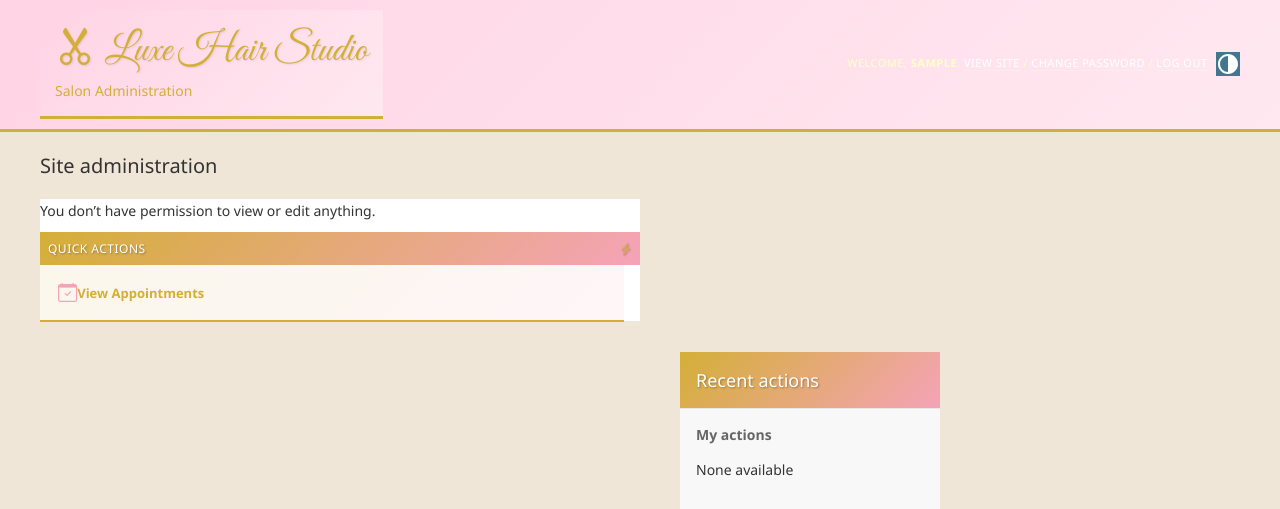
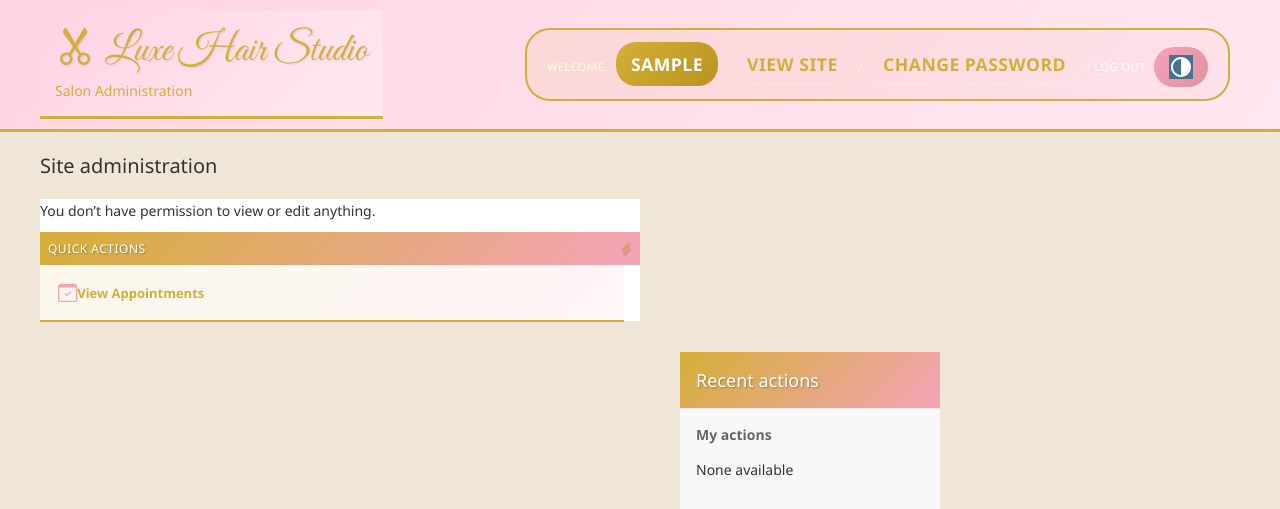
Before and after one commit to RBDevMaker/Appointment, a Django app: page /admin/ in a window 1280 px wide. Shown: the top 509 px of the page. Run offline with Django 5.2, Linux system fonts and the light colour scheme; the visitor is signed in with stand-in values (Sample User, id 1); data comes from the database, SQL or seed files in the repository; data that the repository does not hold is empty.

Commit message:
Style admin navigation links - gold, larger, prettier with hover effects

```diff
--- a/templates/admin/base_site.html
+++ b/templates/admin/base_site.html
@@ -79,5 +79,57 @@
         background: linear-gradient(135deg, rgba(212, 175, 55, 0.1) 0%, rgba(245, 163, 184, 0.1) 100%) !important;
         border-bottom: 2px solid var(--rose-gold) !important;
     }
+
+    /* Style the admin navigation links */
+    #user-tools {
+        background: linear-gradient(135deg, rgba(212, 175, 55, 0.1) 0%, rgba(245, 163, 184, 0.1) 100%) !important;
+        padding: 12px 20px !important;
+        border-radius: 25px !important;
+        margin: 10px !important;
+        border: 2px solid var(--rose-gold) !important;
+    }
+
+    #user-tools a,
+    #user-tools strong {
+        color: var(--rose-gold) !important;
+        font-size: 1.1rem !important;
+        font-weight: 600 !important;
+        text-decoration: none !important;
+        padding: 8px 12px !important;
+        border-radius: 15px !important;
+        transition: all 0.3s ease !important;
+        display: inline-block !important;
+        margin: 0 5px !important;
+    }
+
+    #user-tools a:hover {
+        background: linear-gradient(135deg, var(--rose-gold) 0%, #b8941f 100%) !important;
+        color: white !important;
+        transform: translateY(-2px) !important;
+        box-shadow: 0 4px 12px rgba(212, 175, 55, 0.4) !important;
+    }
+
+    #user-tools strong {
+        background: linear-gradient(135deg, var(--rose-gold) 0%, #b8941f 100%) !important;
+        color: white !important;
+        border-radius: 20px !important;
+        padding: 10px 15px !important;
+    }
+
+    /* Style the theme toggle */
+    .theme-toggle {
+        background: linear-gradient(135deg, var(--primary-pink) 0%, #e091a3 100%) !important;
+        color: white !important;
+        border: none !important;
+        padding: 8px 15px !important;
+        border-radius: 20px !important;
+        font-weight: 600 !important;
+        transition: all 0.3s ease !important;
+    }
+
+    .theme-toggle:hover {
+        transform: translateY(-2px) !important;
+        box-shadow: 0 4px 12px rgba(245, 163, 184, 0.4) !important;
+    }
 </style>
 {% endblock %}
```
